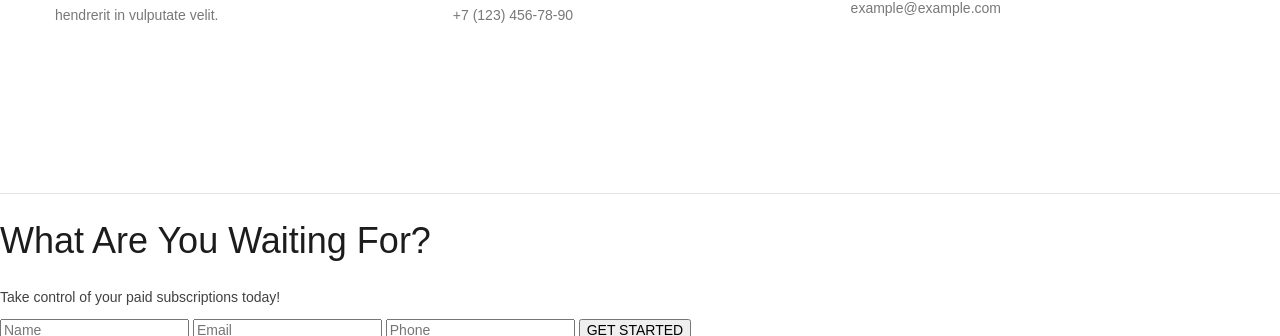
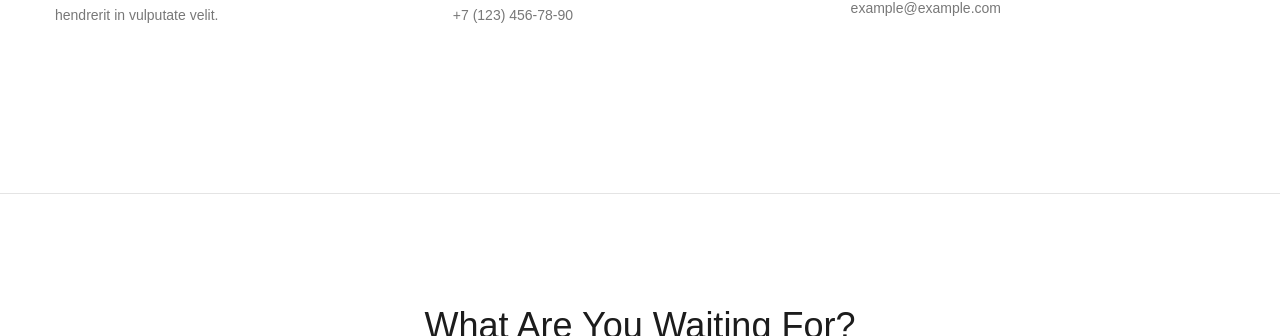
Before and after one commit to andrejbelousow/my-site, a plain HTML site: page lionic.html in a window 1280 px wide. Shown: the part 2797-3133 px from the top of the page. Drawn offline with Linux system fonts and the light colour scheme.

Commit message:
Доверстал форму

```diff
--- a/css/lionic.css
+++ b/css/lionic.css
@@ -77,6 +77,21 @@ ul {
   background-color: #3172b9;
   cursor: pointer;
   user-select: none;
+}
+
+.input {
+  border: 1px solid #dadada;
+  border-radius: 30px;
+  padding: 22px 28px 22px 28px;
+  max-width: 250px;
+  width: 100%;
+
+  font-size: 16px;
+  color: #787878;
+}
+
+.input:not(:last-child) {
+  margin-right: 20px;
 }
 
 .header {
@@ -392,3 +407,29 @@ ul {
 .contacts-item-link:hover {
   color: #3172b9;
 }
+
+.section-form {
+  margin-top: 114px;
+
+  text-align: center;
+}
+
+.form-description {
+  margin-top: 24px;
+
+  font-size: 16px;
+}
+
+.form {
+  margin-top: 60px;
+  padding-bottom: 118px;
+  border-bottom: 1px solid #e4e4e4;
+}
+
+.button-submit {
+  height: 100%;
+  padding: 20px 64px 22px 64px;
+  border-radius: 30px;
+
+  font-size: 16px;
+}
--- a/lionic.html
+++ b/lionic.html
@@ -261,6 +261,7 @@
       </section>
 
       <section class="section-form">
+        <div class="container">
           <h2 class="section-title form-title">
             What Are You Waiting For?
           </h2>
@@ -271,10 +272,11 @@
             <input type="text" placeholder="Name" class="input" required>
             <input type="email" placeholder="Email" class="input" required>
             <input type="tel" placeholder="Phone" class="input">
-          <button type="submit" class="btn btn-submit">
+            <button type="submit" class="button button-submit">
               GET STARTED
             </button>
           </form>
+        </div>
       </section>
 
   </main>
```
Lines whose indentation alone changed are shown as unchanged.
